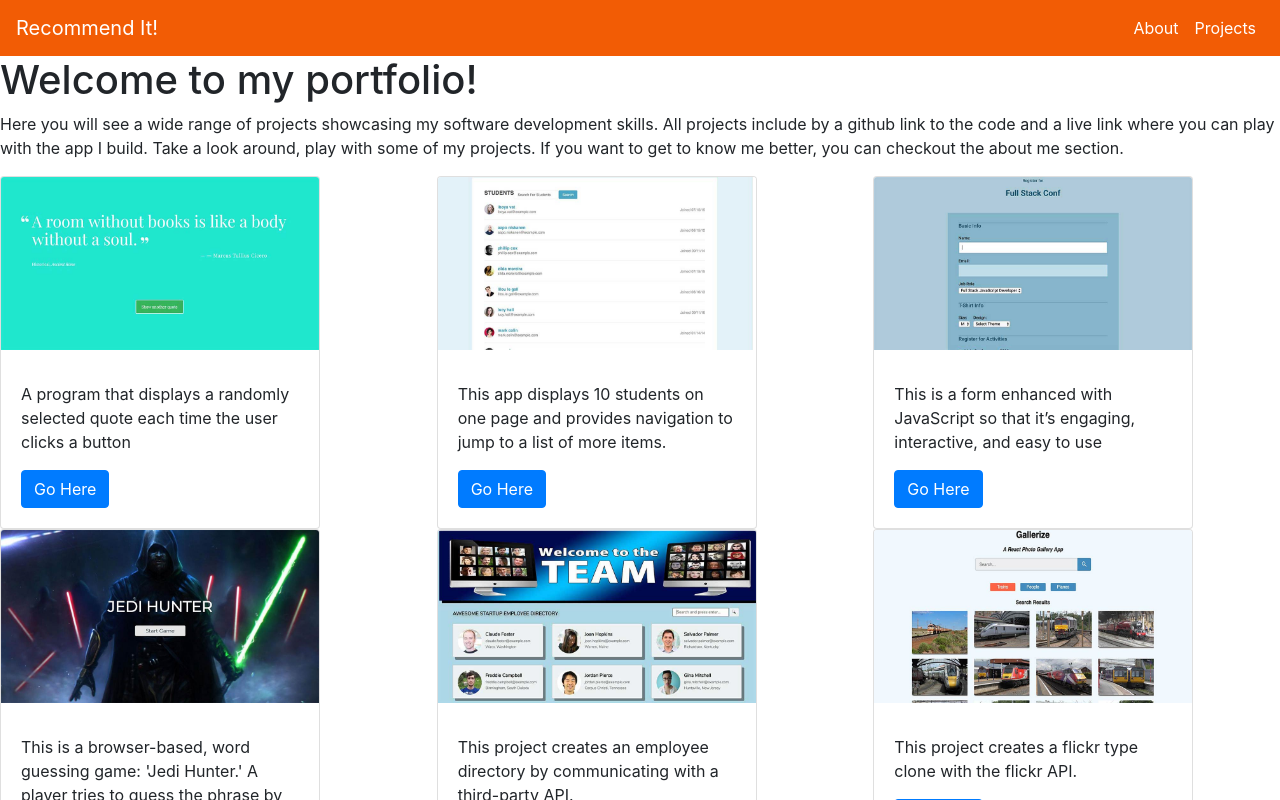
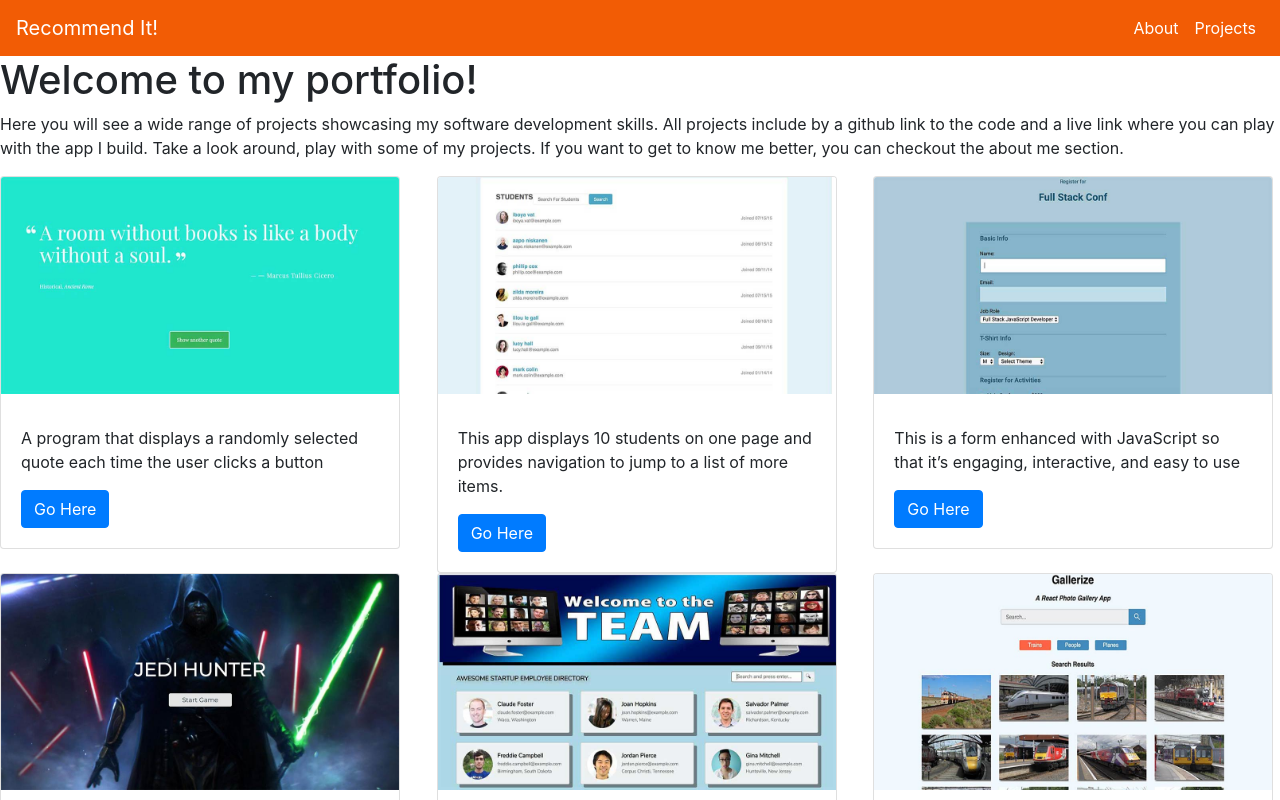
Before and after one commit to asbillings07/react_developer_portfolio, a React (Create React App) app in the folder client/: page / in a window 1280 px wide. Shown: the top 800 px of the page. Built offline with nearby package versions, Linux system fonts and the light colour scheme.

Commit message:
add styled components to home component

```diff
--- a/client/src/components/Home.js
+++ b/client/src/components/Home.js
@@ -7,14 +7,14 @@ export function Home() {
   const showProjects = () => {
     return data.projects.map(project => (
       <Col lg={4} key={project.id}>
-        <Card style={{ width: '20rem' }}>
+        <ProjectCard>
           <Card.Img variant="top" src={project.image_urls[0]} />
           <Card.Body>
             <Card.Title>{project.name}</Card.Title>
             <Card.Text>{project.description}</Card.Text>
             <Button variant="primary">Go Here</Button>
           </Card.Body>
-        </Card>
+        </ProjectCard>
       </Col>
     ));
   };
@@ -45,3 +45,6 @@ const TextContainer = styled.div`
   display: flex;
   justify-content: center;
 `;
+const ProjectCard = styled(Card)`
+  width: 25rem;
+`;
```
